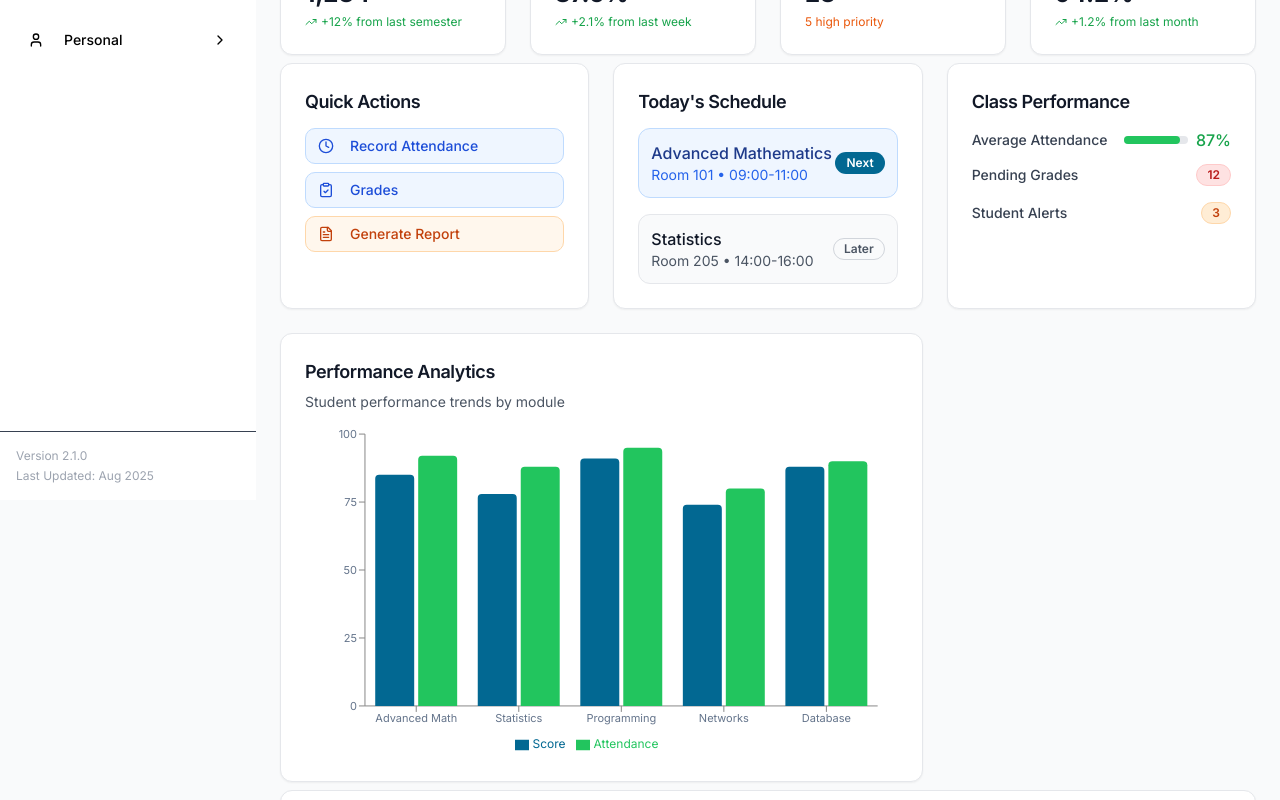
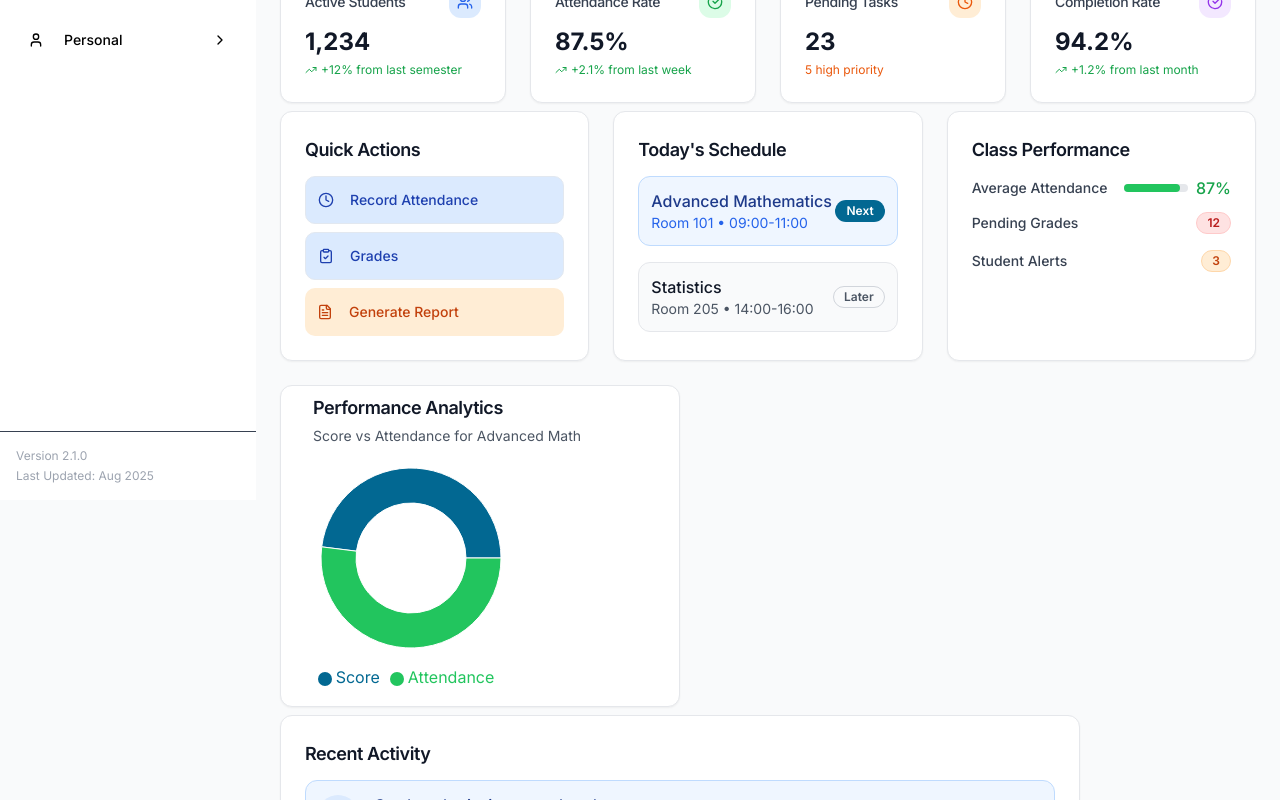
Before and after one commit to Jdamour12/SAMPS, a Next.js app: page /dashboard in a window 1280 px wide. Shown: the part 300-1100 px from the top of the page. Built offline with nearby package versions, Linux system fonts and the light colour scheme; sample sign-in values are in the browser's storage.

Commit message:
Updated dashboard, added dropdown to select module and changed the performance chart

```diff
--- a/src/app/dashboard/page.tsx
+++ b/src/app/dashboard/page.tsx
@@ -1,5 +1,6 @@
 "use client";
 
+import React from "react";
 import { PortalShell } from "@/components/portal-shell";
 import {
   Card,
@@ -18,7 +19,6 @@ import {
   ClipboardCheck,
   Clock,
   FileText,
-  PieChart,
   TrendingUp,
   Users,
 } from "lucide-react";
@@ -31,6 +31,9 @@ import {
   Tooltip,
   ResponsiveContainer,
   Legend,
+  PieChart,
+  Pie,
+  Cell,
 } from "recharts";
 
 const performanceData = [
@@ -49,7 +52,7 @@ function getDashboardWidgets(role: string) {
         <div className="space-y-3">
           <Link href="/teaching/attendance">
             <Button
-              className="w-full justify-start bg-blue-50 text-blue-700 mb-2 hover:bg-blue-100 border-blue-200"
+              className="w-full justify-start bg-blue-100 text-blue-800 mb-2 hover:bg-blue-200 h-12"
               variant="outline"
               size="sm"
             >
@@ -59,7 +62,7 @@ function getDashboardWidgets(role: string) {
           </Link>
           <Link href="/assessment/grades">
             <Button
-              className="w-full justify-start bg-blue-50 text-blue-700 mb-2 hover:bg-blue-100 border-blue-200"
+              className="w-full justify-start bg-blue-100 text-blue-800 mb-2 hover:bg-blue-200 h-12"
               variant="outline"
               size="sm"
             >
@@ -69,7 +72,7 @@ function getDashboardWidgets(role: string) {
           </Link>
           <Link href="/reports/teaching">
             <Button
-              className="w-full justify-start bg-orange-50 text-orange-700 hover:bg-orange-100 border-orange-200"
+              className="w-full justify-start bg-orange-100 text-orange-700 hover:bg-orange-100 border-none h-12"
               variant="outline"
               size="sm"
             >
@@ -161,10 +164,57 @@ function getDashboardWidgets(role: string) {
   return [...baseWidgets, ...(roleSpecificWidgets[role] || [])];
 }
 
+import {
+  Select,
+  SelectTrigger,
+  SelectValue,
+  SelectContent,
+  SelectItem,
+} from "@/components/ui/select";
+
+const moduleOptions = [
+  "Advanced Math",
+  "Statistics",
+  "Programming",
+  "Networks",
+  "Database",
+];
+
 function DashboardContent({ role }: { role: string }) {
+  const [selectedModule, setSelectedModule] = React.useState<string>(
+    moduleOptions[0]
+  );
   const dashboardWidgets = getDashboardWidgets(role);
+  const filteredPerformanceData = performanceData.filter(
+    (d) => d.module === selectedModule
+  );
+
   return (
     <>
+      {/* Quick Actions and Module Dropdown aligned horizontally */}
+      <div className="flex items-center justify-between mb-2">
+        <div className="flex-1">
+          {/* ...existing code for Quick Actions... */}
+        </div>
+        <div className="flex items-center gap-2 min-w-[260px]">
+          <label className="text-sm font-medium font-bold text-gray-700">
+            Module
+          </label>
+          <Select value={selectedModule} onValueChange={setSelectedModule}>
+            <SelectTrigger className="w-[160px]">
+              <SelectValue placeholder="Select a module" />
+            </SelectTrigger>
+            <SelectContent>
+              {moduleOptions.map((option) => (
+                <SelectItem key={option} value={option}>
+                  {option}
+                </SelectItem>
+              ))}
+            </SelectContent>
+          </Select>
+        </div>
+      </div>
+
       <div className="grid gap-6 md:grid-cols-2 lg:grid-cols-4">
         <Card className="academic-card border-l-4 border-l-blue-500">
           <CardHeader className="flex flex-row items-center justify-between space-y-0 pb-2">
@@ -249,55 +299,68 @@ function DashboardContent({ role }: { role: string }) {
         ))}
 
         <Card
-          className="academic-card md:col-span-2"
-          style={{ minHeight: 320 }}
+          className="academic-card md:col-span-2 flex flex-row items-start justify-start"
+          style={{ width: "400px", minWidth: 0, padding: 0 }}
         >
-          <CardHeader className="pb-3">
-            <CardTitle className="text-lg font-semibold text-gray-900">
+          <div className="flex flex-col w-full items-start">
+            <div className="flex flex-col justify-start items-start pl-8 pt-2 w-full">
+              <CardTitle className="text-lg font-semibold text-gray-900 mb-1">
                 Performance Analytics
               </CardTitle>
               <CardDescription className="text-gray-600">
-              Student performance trends by module
+                Score vs Attendance for {selectedModule}
               </CardDescription>
-          </CardHeader>
-          <CardContent>
-            <div className="w-full">
-              <ChartContainer
-                config={{
-                  score: { color: "#026892" },
-                  attendance: { color: "#22c55e" },
-                }}
+            </div>
+            <div
+              className="flex-shrink-0 flex items-center justify-center"
+              style={{ width: 260, height: 260 }}
             >
-                <BarChart
-                  width={400}
-                  height={180}
-                  data={performanceData}
-                  margin={{ top: 10, right: 20, left: 0, bottom: 5 }}
+              <ResponsiveContainer width="100%" height="100%">
+                <PieChart>
+                  <Pie
+                    data={
+                      filteredPerformanceData.length
+                        ? [
+                            {
+                              name: "Score",
+                              value: filteredPerformanceData[0].score,
+                            },
+                            {
+                              name: "Attendance",
+                              value: filteredPerformanceData[0].attendance,
+                            },
+                          ]
+                        : [
+                            { name: "Score", value: 70 },
+                            { name: "Attendance", value: 85 },
+                          ]
+                    }
+                    dataKey="value"
+                    nameKey="name"
+                    cx="50%"
+                    cy="50%"
+                    outerRadius={90}
+                    innerRadius={55}
+                    label={false}
                   >
-                  <XAxis dataKey="module" stroke="#888" fontSize={11} />
-                  <YAxis stroke="#888" fontSize={11} />
+                    <Cell key="score" fill="#026892" />
+                    <Cell key="attendance" fill="#22c55e" />
+                  </Pie>
                   <Tooltip />
-                  <Legend />
-                  <Bar
-                    dataKey="score"
-                    fill="#026892"
-                    name="Score"
-                    radius={[4, 4, 0, 0]}
+                  <Legend
+                    verticalAlign="bottom"
+                    iconType="circle"
+                    height={36}
                   />
-                  <Bar
-                    dataKey="attendance"
-                    fill="#22c55e"
-                    name="Attendance"
-                    radius={[4, 4, 0, 0]}
-                  />
-                </BarChart>
-              </ChartContainer>
+                </PieChart>
+              </ResponsiveContainer>
             </div>
-          </CardContent>
+
+          </div>
         </Card>
       </div>
 
-      <Card className="academic-card">
+      <Card className="academic-card w-[800px]">
         <CardHeader className="pb-3">
           <CardTitle className="text-lg font-semibold text-gray-900">
             Recent Activity
```
Lines whose indentation alone changed are shown as unchanged.
